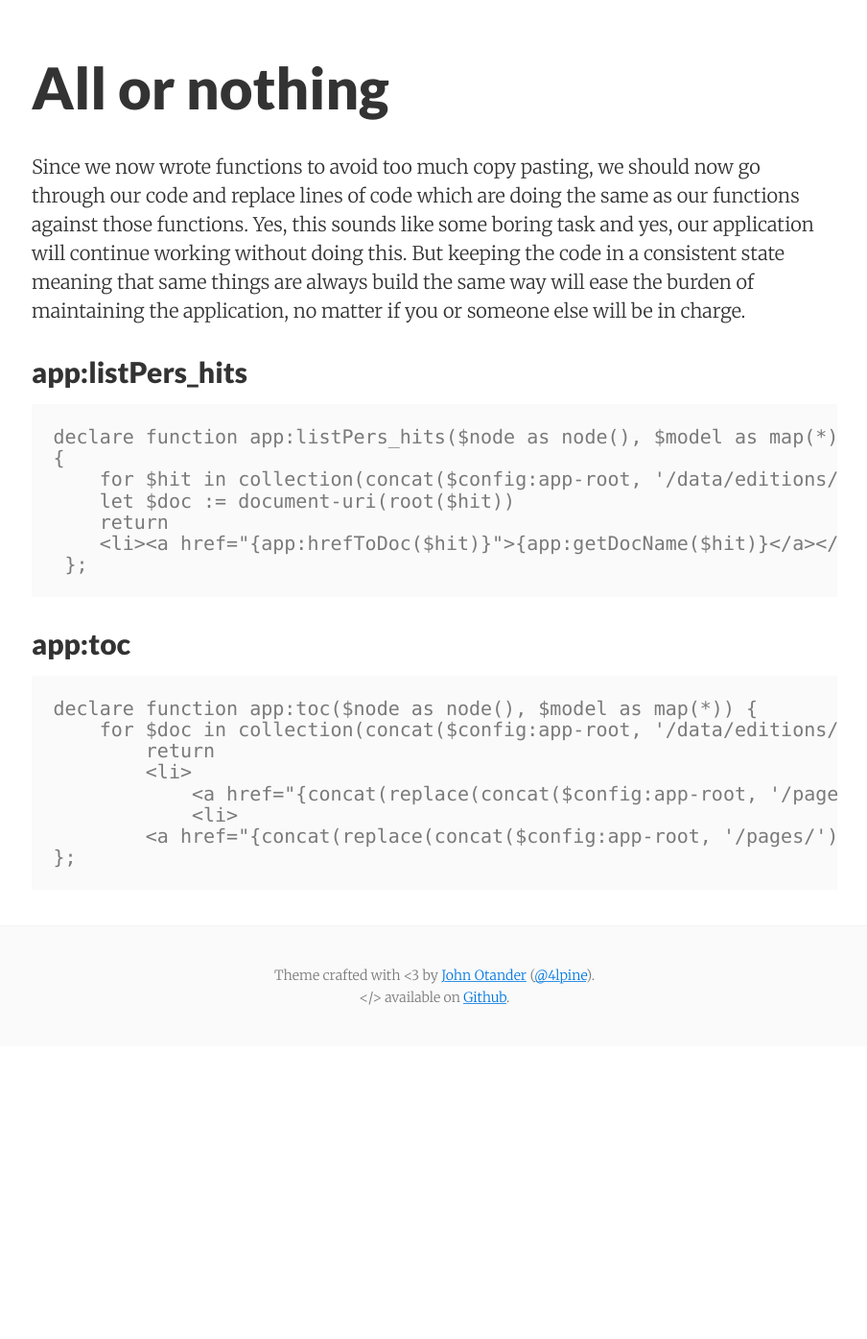
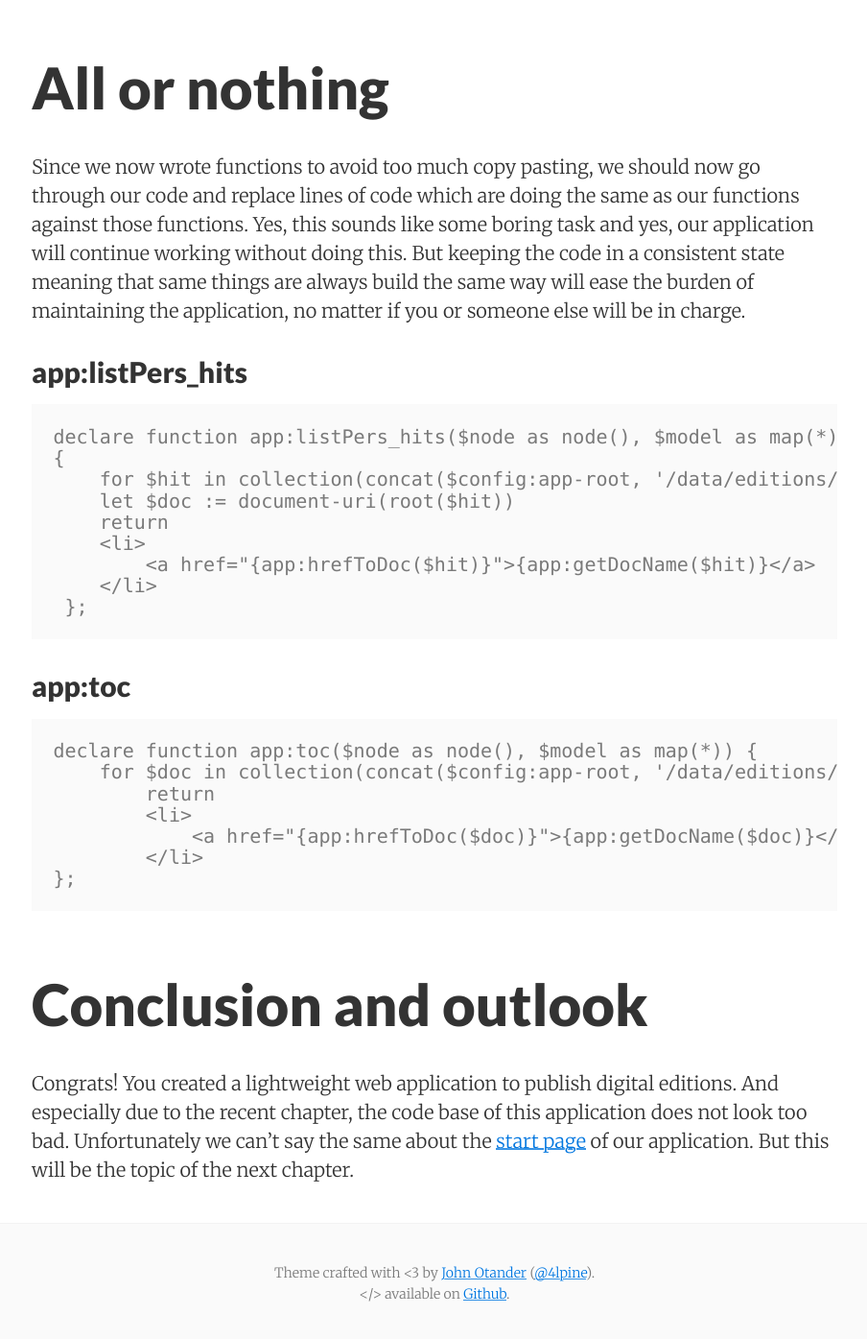
Before and after one commit to acdh-oeaw/generic-de-web-app, a Jekyll site: the page built from _posts/2016-08-18-part-9-code-refactoring.md, in a window 1280 px wide and 1400 px high, scrolled down 3069 px. Shown: the top 1395 px of the window at 96% size, without its empty margins (187-1091 px from the left). Built offline with Jekyll 4.4.1, drawn with Linux system fonts in a browser that asks for light colours; before the commit the page ends 4159 px from its top, so only the background shows below that.

Commit message:
'tested' and updated [part-9](https://csae8092.github.io/generic-de-web-app/digital-edition/2016/08/16/part-9-code-refactoring/)

````diff
--- a/_posts/2016-08-18-part-9-code-refactoring.md
+++ b/_posts/2016-08-18-part-9-code-refactoring.md
@@ -82,7 +82,9 @@ declare function app:listPers_hits($node as node(), $model as map(*), $searchkey
     for $hit in collection(concat($config:app-root, '/data/editions/'))//tei:TEI[.//tei:persName[@key=$searchkey] |.//tei:rs[@ref=concat("#",$searchkey)] |.//tei:rs[@key=contains(./@key,$searchkey)]]
     let $doc := document-uri(root($hit))
     return
-    <li><a href="{app:hrefToDoc($hit)}">{app:getDocName($hit)}</a></li>
+    <li>
+        <a href="{app:hrefToDoc($hit)}">{app:getDocName($hit)}</a>
+    </li>
  };
 ```
 
@@ -93,8 +95,11 @@ declare function app:toc($node as node(), $model as map(*)) {
     for $doc in collection(concat($config:app-root, '/data/editions/'))//tei:TEI
         return
         <li>
-            <a href="{concat(replace(concat($config:app-root, '/pages/show.html'), '/db/', '/exist/'),'?document=',functx:substring-after-last(document-uri(root($doc)), '/'))}">{document-uri(root($doc))}</a></li>
-	    <li>
-        <a href="{concat(replace(concat($config:app-root, '/pages/'), '/db/', '/exist/'),app:hrefToDoc($doc))}">{app:getDocName($doc)}</a></li>
+            <a href="{app:hrefToDoc($doc)}">{app:getDocName($doc)}</a>
+        </li>
 };
 ```
+
+# Conclusion and outlook
+
+Congrats! You created a lightweight web application to publish digital editions. And especially due to the recent chapter, the code base of this application does not look too bad. Unfortunately we can't say the same about the [start page](http://localhost:8080/exist/apps/thun-demo/pages/index.html) of our application. But this will be the topic of the next chapter.
````
Also changed, not shown: 1 other file.
